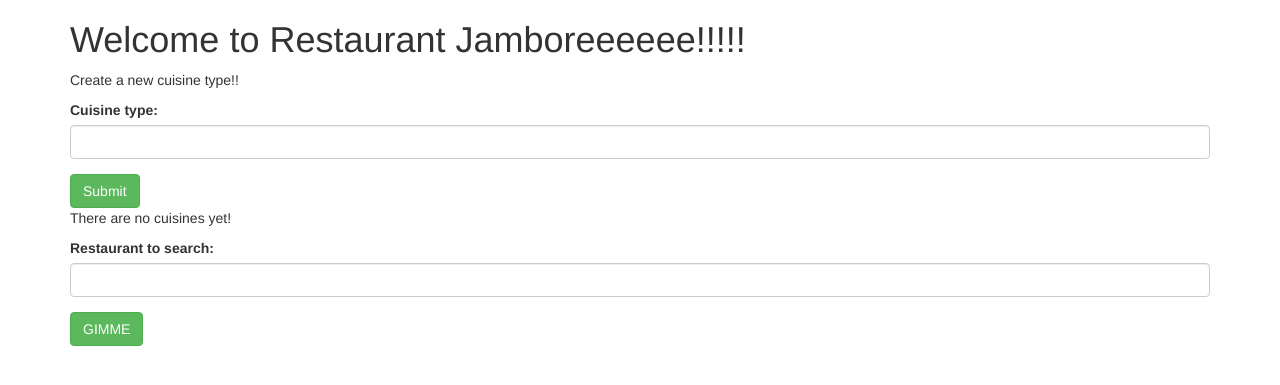
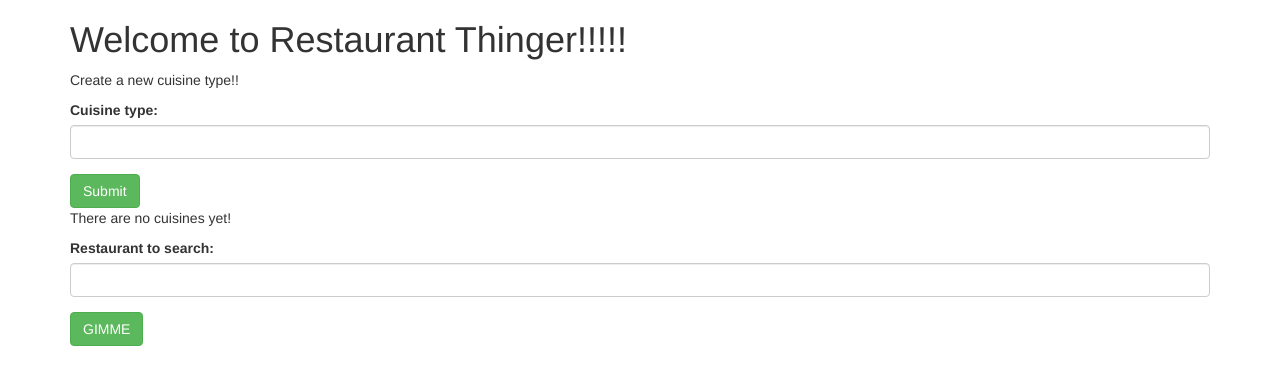
Before and after one commit to CountPacMan/restaurant, a PHP site: template views/index.html.twig in a window 1280 px wide. Shown: the top 385 px of the page. Run offline with PHP 8.4, Linux system fonts and the light colour scheme; the template is opened without the code that fills it, so the values that code supplies are empty; some libraries are stand-ins or nearby versions.

Commit message:
modify title

```diff
--- a/views/index.html.twig
+++ b/views/index.html.twig
@@ -2,12 +2,12 @@
 <html>
   <head>
     <link rel='stylesheet' href="https://maxcdn.bootstrapcdn.com/bootstrap/3.3.2/css/bootstrap.min.css">
-    <title>Restaurant Jamboreeeeee!!!</title>
+    <title>Restaurant Thinger!!!</title>
   </head>
   <body>
 
     <div class='container'>
-      <h1>Welcome to Restaurant Jamboreeeeee!!!!!</h1>
+      <h1>Welcome to Restaurant Thinger!!!!!</h1>
 
       <p>Create a new cuisine type!!</p>
 
```
